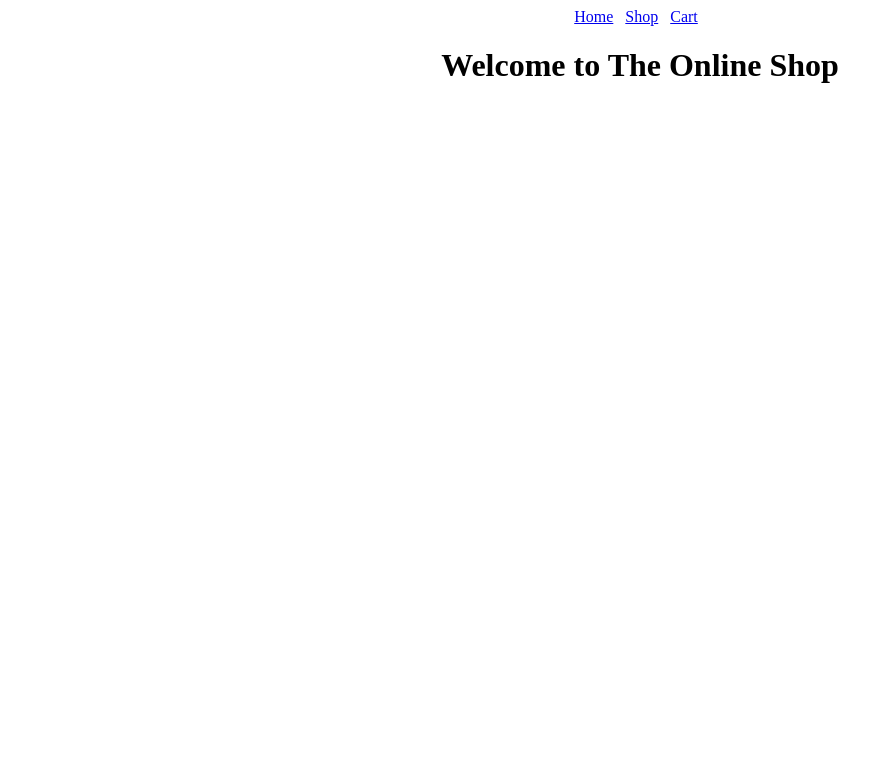
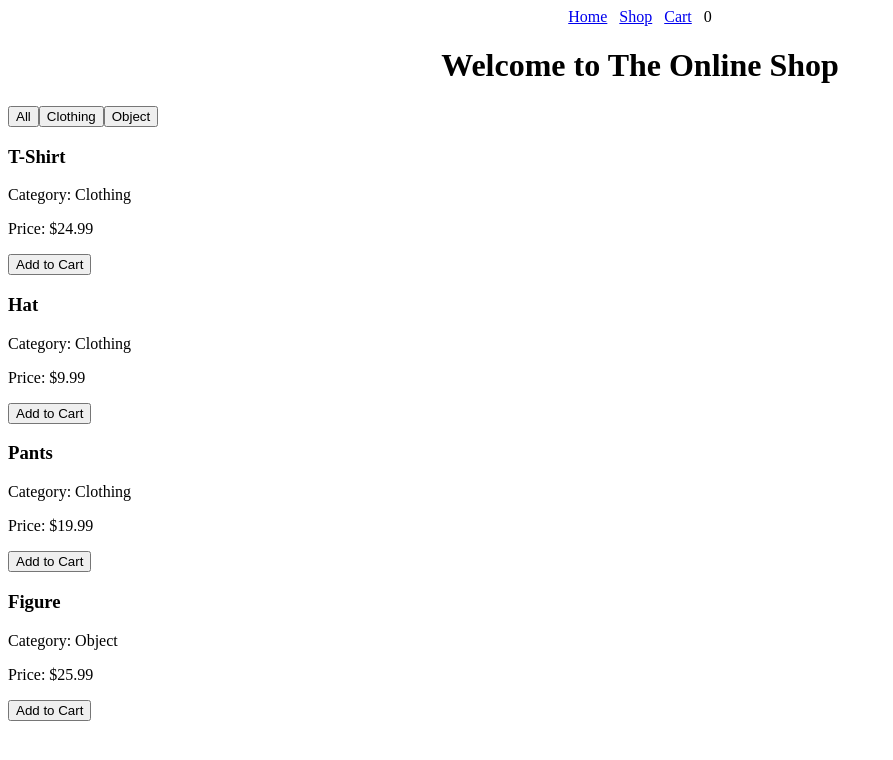
Before and after one commit to EmmanuelSaddler/js-shop, a plain HTML site: page index.html in a window 1280 px wide. Shown: the whole page, without its empty margins (0-893 px from the left). Drawn offline with Linux system fonts and the light colour scheme.

Commit message:
Added Cart Counter, Filter, Etc

```diff
--- a/app.js
+++ b/app.js
@@ -1,9 +1,165 @@
-const productName = "T-Shirt";
-const price = 24.99;
-let inStock = true;
-const category = "Clothing";
+const cart = [];
+const products = [
+    {
+        productName: "T-Shirt",
+        price: 24.99,
+        inStock: true,
+        category: "Clothing",
+    },
+    {
+        productName: "Hat",
+        price: 9.99,
+        inStock: true,
+        category: "Clothing",
+    },
+    {
+        productName: "Pants",
+        price: 19.99,
+        inStock: true,
+        category: "Clothing",
+    },
+    {
+        productName: "Figure",
+        price: 25.99,
+        inStock: true,
+        category: "Object",
+    },
+]
 
-console.log("Product Name:", productName);
-console.log("Price:", price);
-console.log("In Stock:", inStock);
-console.log("Category:", category);
+function updateCartCount() {
+    document.getElementById("cart-count").textContent = cart.length;
+}
+
+function addToCart(productName) {
+  const product = products.find(
+    item => item.productName === productName
+  );
+
+  if (!product) {
+    console.log("Product not found.");
+  }
+  else if (!product.inStock) {
+    console.log(`${productName} is out of stock.`);
+  }
+  else {
+    cart.push(product);
+    console.log(`${productName} added to cart.`);
+
+    updateCartCount();
+  }
+}
+
+function viewCart() {
+  let total = 0;
+
+  for (let item of cart) {
+    console.log(`${item.productName} - $${item.price}`);
+    total += item.price;
+  }
+
+  console.log(`Total: $${total.toFixed(2)}`);
+}
+
+viewCart();
+
+function filterByCategory(category) {
+
+      if (category === "All") {
+        renderProducts(products);
+        return;
+    }
+
+    const filteredProducts = products.filter(
+        product => product.category === category
+    );
+
+    renderProducts(filteredProducts);
+
+}
+
+function renderProducts(productArray) {
+
+    const productGrid =
+        document.getElementById("product-grid");
+
+    productGrid.innerHTML = "";
+
+    productArray.forEach(product => {
+
+        const card =
+            document.createElement("div");
+
+        card.classList.add("product-card");
+
+        const productName =
+            document.createElement("h3");
+
+        productName.textContent =
+            product.productName;
+
+        const category =
+            document.createElement("p");
+
+        category.textContent =
+            `Category: ${product.category}`;
+
+        const price =
+            document.createElement("p");
+
+        price.textContent =
+            `Price: $${product.price}`;
+
+        const button =
+            document.createElement("button");
+
+        button.textContent =
+            "Add to Cart";
+
+        button.addEventListener("click", () => {
+            addToCart(product.productName);
+        });
+
+        card.appendChild(productName);
+        card.appendChild(category);
+        card.appendChild(price);
+        card.appendChild(button);
+
+        productGrid.appendChild(card);
+    });
+}
+
+function renderCategoryButtons() {
+
+    const categoryContainer =
+        document.getElementById("category-filters");
+
+    const categories = [
+        "All",
+        ...new Set(
+            products.map(
+                product => product.category
+            )
+        )
+    ];
+
+    categories.forEach(category => {
+
+        const button =
+            document.createElement("button");
+
+        button.textContent = category;
+
+        button.addEventListener("click", () => {
+            filterByCategory(category);
+        });
+
+        categoryContainer.appendChild(button);
+    });
+}
+
+filterByCategory("Clothing");
+
+renderCategoryButtons();
+renderProducts(products);
+
+console.log("Product:", products);
--- a/index.html
+++ b/index.html
@@ -3,8 +3,6 @@
 <head>
 <title>Online Shop</title>
 </head>
-
-<script src="app.js"></script>
 
 <body>
 
@@ -12,12 +10,17 @@
     <a href="wip.html">Home</a>&nbsp;&nbsp;
     <a href="wip.html">Shop</a>&nbsp;&nbsp;
     <a href="wip.html">Cart</a>&nbsp;&nbsp;
+    <span id="cart-count">0</span>
     </div>
 
     <div class="main">
         <h1 style="text-align:center;"> Welcome to The Online Shop</h1>
+        <div id="category-filters"></div>
+        <div id="product-grid"></div>
     </div>
 
 </body>
 
+<script src="app.js"></script>
+
 </html>
```
